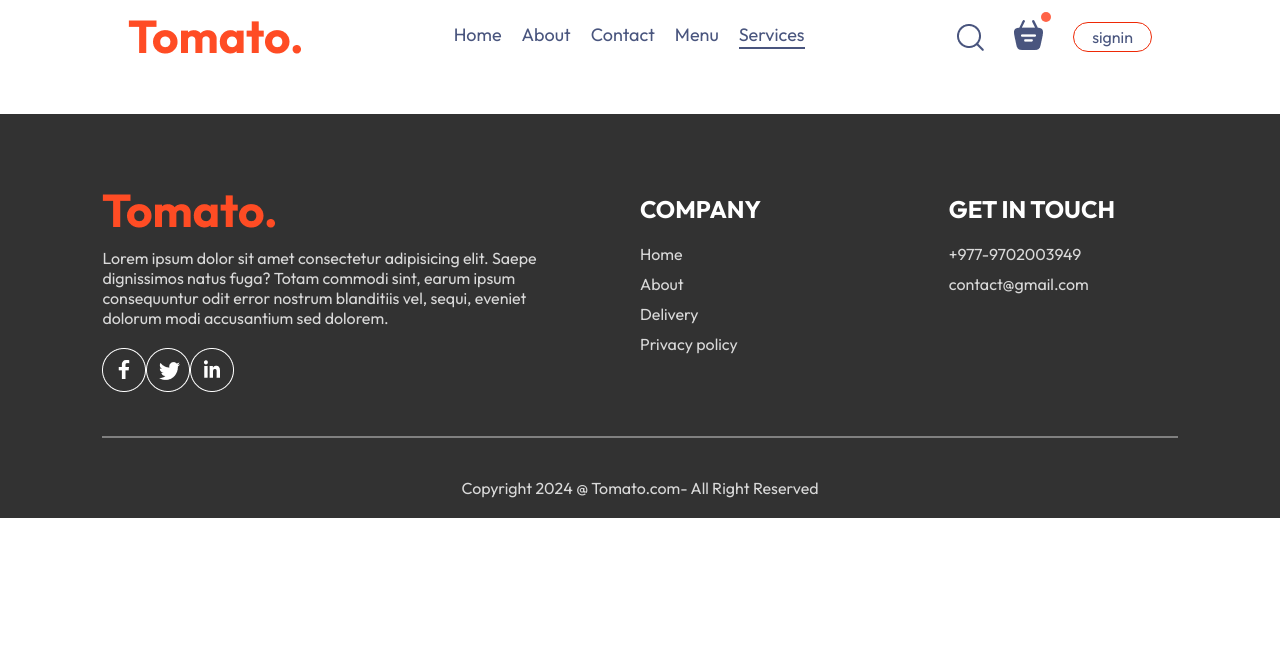
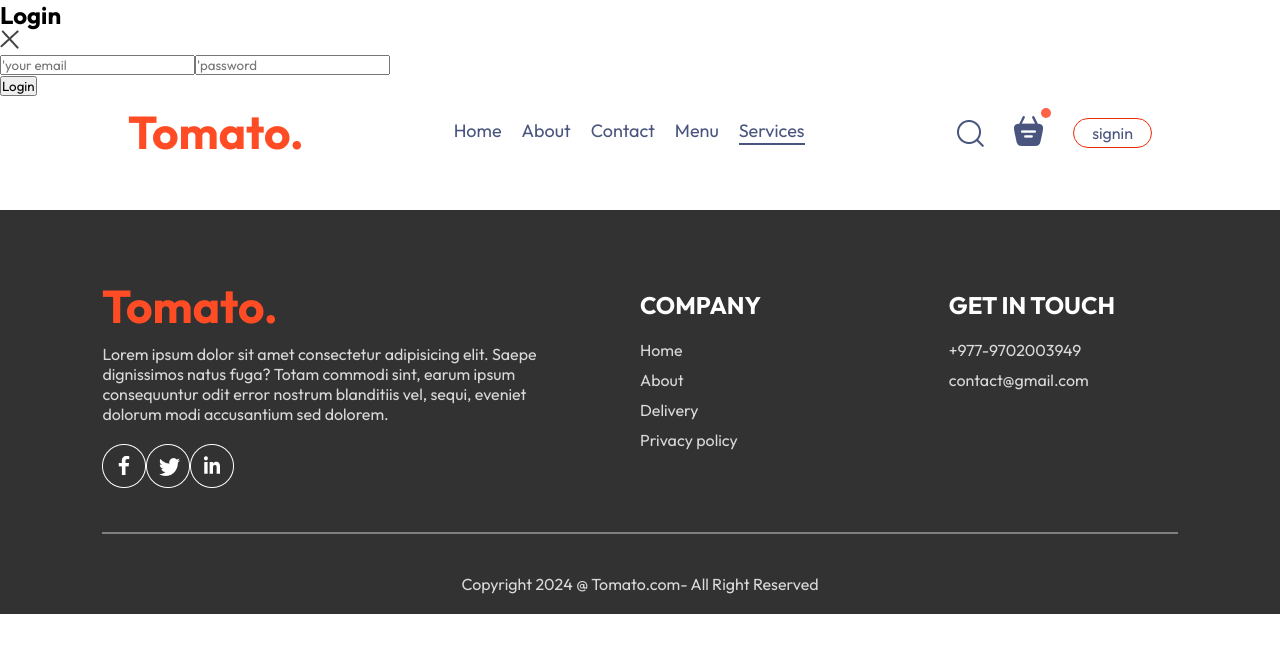
Before and after one commit to Niteshpanday05/food-order, a React (Vite) app: page /services in a window 1280 px wide. Both pictures are taken after a click on the button "signin". Shown: the top 652 px of the page. Built offline with nearby package versions, Linux system fonts and the light colour scheme.

Commit message:
sign up page

```diff
--- a/src/App.jsx
+++ b/src/App.jsx
@@ -1,4 +1,4 @@
-import React from "react";
+import React, { useState } from "react";
 import Navbar from "./components/Navbar/Navbar";
 import Test from "./components/test/Test";
 import { Route, Routes } from "react-router-dom";
@@ -6,12 +6,17 @@ import Home from "./pages/Home/Home";
 import Cart from "./pages/Cart/Cart";
 import PlaceOrder from "./pages/PlaceOrder/PlaceOrder";
 import Footer from "./components/Footer/Footer";
+import LoginPopup from "./components/LoginPopup/LoginPopup";
 
 const App = () => {
+
+  const[showLogin,setShowLogin] = useState(false)
+
   return (
     <>
+    {showLogin?<LoginPopup setShowLogin={setShowLogin}/>:<></>}
       <div className="app">
-        <Navbar />
+        <Navbar setShowLogin={setShowLogin} />
         <Routes>
           <Route path="/" element={<Home />} />
           <Route path="/cart" element={<Cart />} />
--- /dev/null
+++ b/src/components/LoginPopup/LoginPopup.jsx
@@ -0,0 +1,26 @@
+import React, { useState } from "react";
+import "./LoginPopup.css";
+import { assets } from "../../assets/assets";
+
+const LoginPopup = ({setShowLogin}) => {
+  const [currState, setCurrentState] = useState("Login");
+  return (
+    <div className="login-popup">
+      <form action="" className="login-popup-container">
+        <div className="login-popup-title">
+          <h2>{currState}</h2>
+          <img onClick={()=> setShowLogin(false)} src={assets.cross_icon} alt="" />
+        </div>
+        <div className="login-popup-input">
+          {currState==="Login"?<></>:<input type="text" placeholder="your name" required />}
+
+           <input type="email" placeholder="'your email" required />
+            <input type="password" placeholder="'password" required />
+        </div>
+        <button>{currState==="Sign Up"?"Create an Account":"Login"}</button>
+      </form>
+    </div>
+  );
+};
+
+export default LoginPopup;
--- a/src/components/Navbar/Navbar.jsx
+++ b/src/components/Navbar/Navbar.jsx
@@ -3,7 +3,7 @@ import "./Navbar.css";
 import { assets } from "../../assets/assets";
 import {NavLink} from "react-router-dom";
 
-const Navbar = () => {
+const Navbar = ({setShowLogin}) => {
   const menus = [
     { name: "home", path: "/" },
     { name: "about", path: "/about" },
@@ -33,7 +33,7 @@ const Navbar = () => {
           <img src={assets.basket_icon} />
           <div className="dot"></div>
         </div>
-        <button>signin</button>
+        <button onClick={()=>setShowLogin(true)}>signin</button>
       </div>
     </div>
   );
```
Also changed, not shown: src/components/LoginPopup/LoginPopup.css (added).
